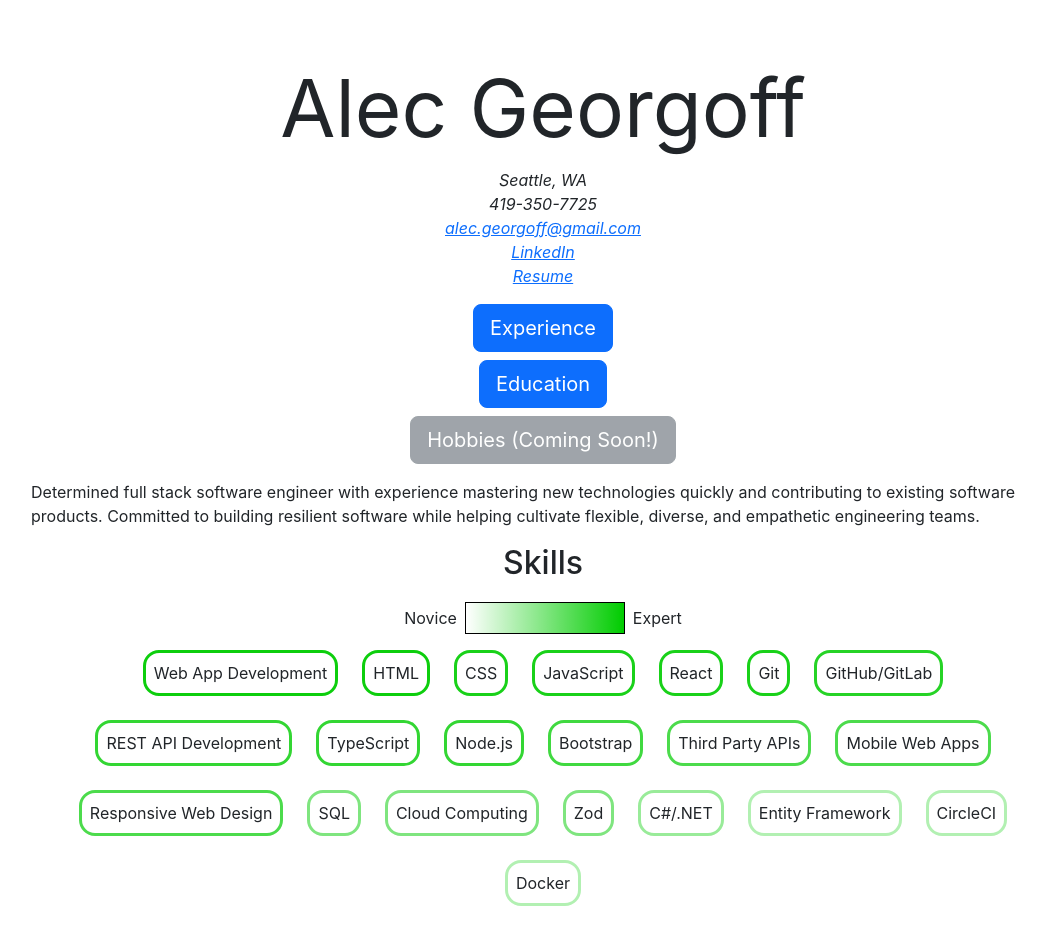
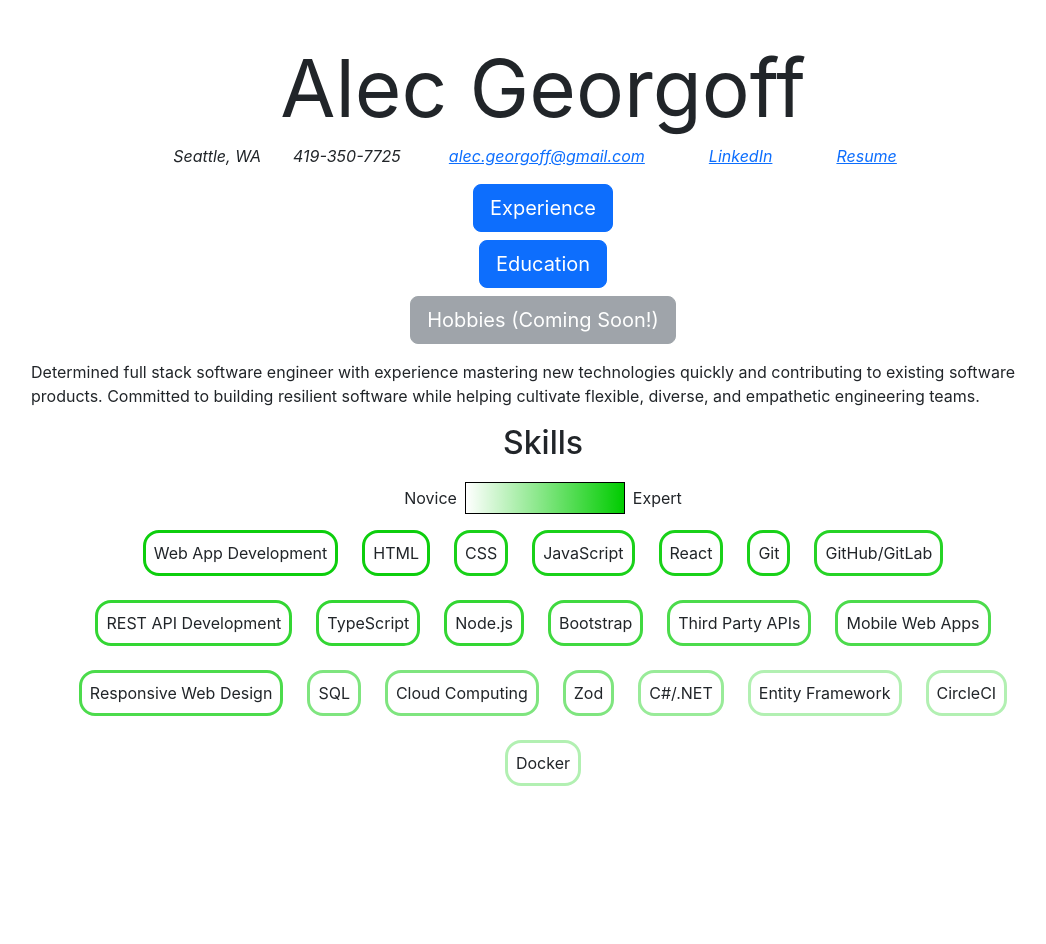
Before and after one commit to alec-georgoff/portfolio, a React (Create React App) app: page / in a window 1280 px wide. Shown: the top 944 px of the page, without its empty margins (97-1143 px from the left). After the commit the page ends 846 px from the top, so only its background shows below. Built offline with nearby package versions, Linux system fonts and the light colour scheme.

Commit message:
Style improvements.

```diff
--- a/src/styles/HomePage.scss
+++ b/src/styles/HomePage.scss
@@ -1,11 +1,19 @@
 .name-title {
     text-align: center;
     font-size: 5rem;
+    line-height: 1;
+    margin-bottom: 1rem;
 }
 
 .personal-details {
-    flex-direction: column;
-    align-items: center;
+    flex-direction: row;
+    justify-content: center;
+    flex-wrap: wrap;
+    max-width: 80vw;
+
+    * {
+        margin: 0 1rem;
+    }
 }
 
 .home-page-nav-buttons {
```
